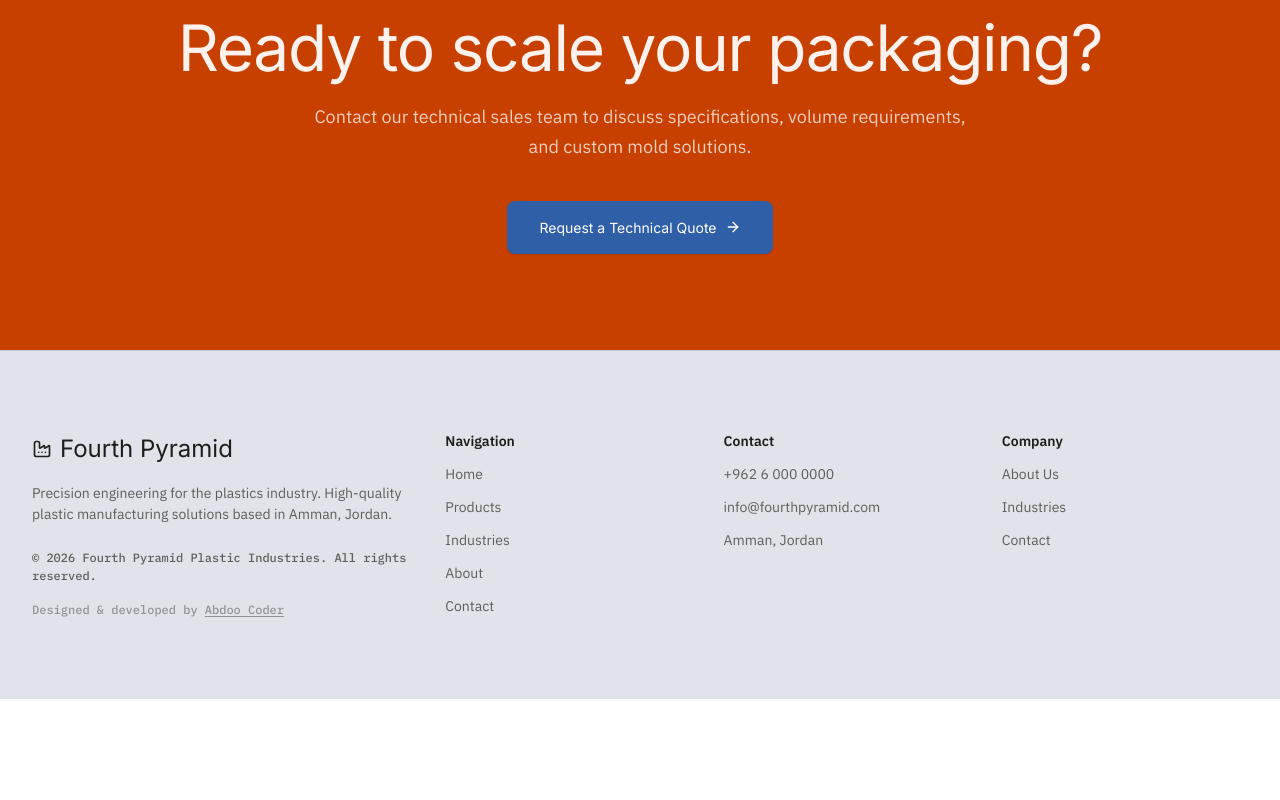
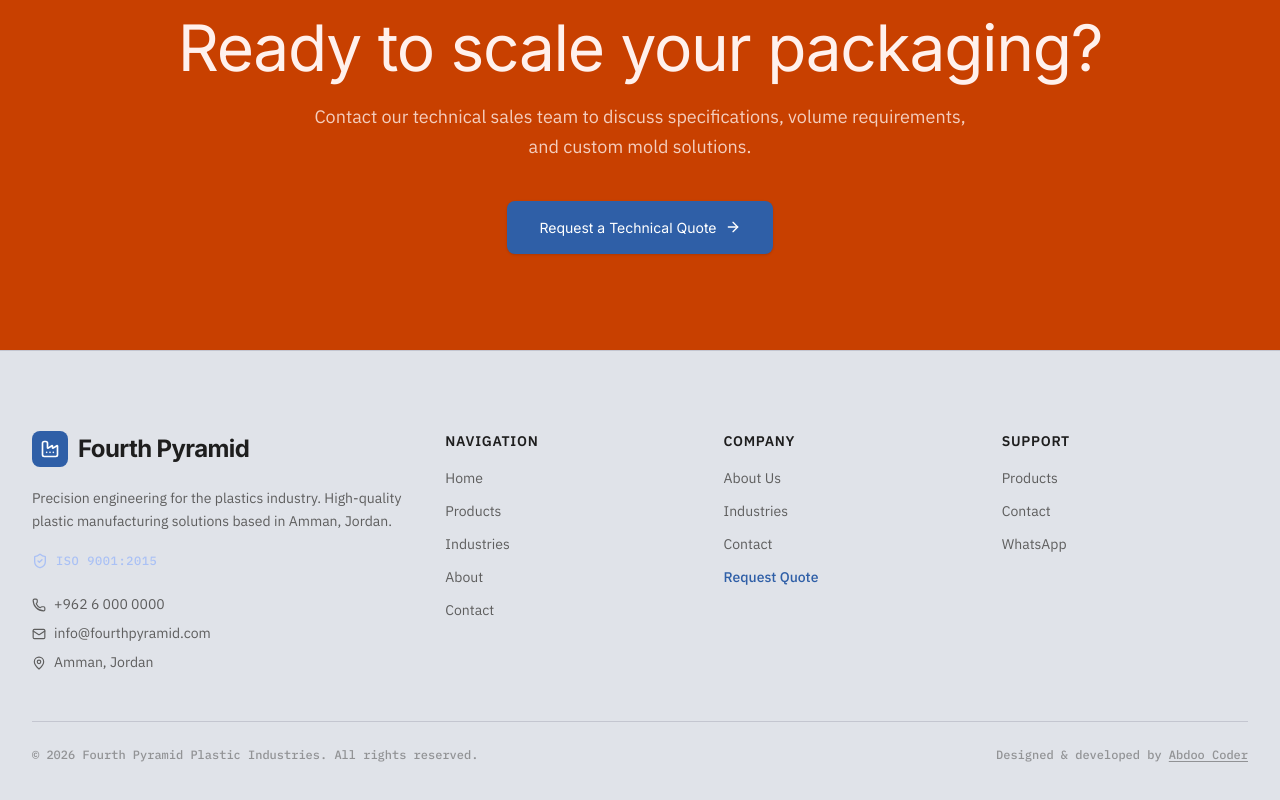
Before and after one commit to Abdoocoder/FourthPyramid, a React (Vite) app: page / in a window 1280 px wide. Shown: the part 1968-2768 px from the top of the page. Before the commit the page ends 2667 px from the top, so only its background shows below. Built offline with nearby package versions, Linux system fonts and the light colour scheme; no server answers.

Commit message:
feat: enhanced footer with back-to-top, trust signals, and better hierarchy

```diff
--- a/src/components/layout/Footer.tsx
+++ b/src/components/layout/Footer.tsx
@@ -1,23 +1,100 @@
 import { Link } from "react-router-dom";
 import { useTranslation } from "react-i18next";
-import { Factory } from "lucide-react";
+import { Factory, Phone, Mail, MapPin, ArrowUp, ShieldCheck } from "lucide-react";
 import { navLinks, siteConfig } from "../../lib/constants";
+
+function BackToTop() {
+  return (
+    <button
+      onClick={() => window.scrollTo({ top: 0, behavior: "smooth" })}
+      aria-label="Back to top"
+      className="fixed bottom-6 right-6 z-40 w-11 h-11 bg-primary text-on-primary rounded-full flex items-center justify-center shadow-lg hover:bg-primary-container hover:text-on-primary-container transition-colors duration-200"
+    >
+      <ArrowUp className="w-5 h-5" />
+    </button>
+  );
+}
 
 export function Footer() {
   const { t } = useTranslation();
 
   return (
-    <footer className="bg-surface-container-highest border-t border-outline-variant w-full py-section-gap">
-      <div className="grid grid-cols-1 md:grid-cols-12 gap-gutter px-margin-mobile md:px-margin-desktop max-w-container-max mx-auto">
-        <div className="md:col-span-4 flex flex-col gap-4">
-          <Link to="/" aria-label="Home" className="flex items-center gap-2 text-on-surface">
-            <Factory className="w-5 h-5" />
-            <span className="font-headline-md text-headline-md">{siteConfig.name}</span>
+    <>
+      <BackToTop />
+      <footer className="bg-surface-container-highest border-t border-outline-variant w-full">
+        <div className="max-w-container-max mx-auto px-margin-mobile md:px-margin-desktop py-section-gap">
+          <div className="grid grid-cols-1 md:grid-cols-12 gap-10 md:gap-gutter">
+            <div className="md:col-span-4 flex flex-col gap-5">
+              <Link to="/" aria-label="Home" className="flex items-center gap-2.5 text-on-surface">
+                <div className="w-9 h-9 bg-primary rounded-lg flex items-center justify-center">
+                  <Factory className="w-5 h-5 text-on-primary" />
+                </div>
+                <span className="font-headline-md text-headline-md font-bold tracking-tight">{siteConfig.name}</span>
               </Link>
-          <p className="font-body-sm text-body-sm text-on-surface-variant max-w-sm">
+              <p className="font-body-sm text-body-sm text-on-surface-variant leading-relaxed">
                 {t("footer.description")}
               </p>
-          <p className="font-data-mono text-data-mono text-on-surface-variant mt-2">
+              <div className="flex items-center gap-2 text-primary-fixed-dim">
+                <ShieldCheck className="w-4 h-4" />
+                <span className="font-data-mono text-data-mono text-[11px] uppercase tracking-wider">{t("common.isoBadge")}</span>
+              </div>
+              <div className="flex flex-col gap-2 mt-1">
+                <a href={`tel:${siteConfig.phone}`} className="flex items-center gap-2 font-body-sm text-body-sm text-on-surface-variant hover:text-primary transition-colors w-fit">
+                  <Phone className="w-3.5 h-3.5" />
+                  {siteConfig.phone}
+                </a>
+                <a href={`mailto:${siteConfig.email}`} className="flex items-center gap-2 font-body-sm text-body-sm text-on-surface-variant hover:text-primary transition-colors w-fit">
+                  <Mail className="w-3.5 h-3.5" />
+                  {siteConfig.email}
+                </a>
+                <span className="flex items-center gap-2 font-body-sm text-body-sm text-on-surface-variant">
+                  <MapPin className="w-3.5 h-3.5 flex-shrink-0" />
+                  {siteConfig.address}
+                </span>
+              </div>
+            </div>
+
+            <div className="md:col-span-8 grid grid-cols-2 md:grid-cols-3 gap-8">
+              <nav aria-label={t("footer.navigation")} className="flex flex-col gap-4">
+                <h3 className="font-body-sm text-body-sm font-semibold text-on-surface uppercase tracking-wider">{t("footer.navigation")}</h3>
+                <div className="flex flex-col gap-3">
+                  {navLinks.map((link) => (
+                    <Link
+                      key={link.href}
+                      to={link.href}
+                      className="font-body-sm text-body-sm text-on-surface-variant hover:text-primary transition-colors duration-150 w-fit"
+                    >
+                      {t(`nav.${link.label.toLowerCase()}`)}
+                    </Link>
+                  ))}
+                </div>
+              </nav>
+
+              <nav aria-label={t("footer.company")} className="flex flex-col gap-4">
+                <h3 className="font-body-sm text-body-sm font-semibold text-on-surface uppercase tracking-wider">{t("footer.company")}</h3>
+                <div className="flex flex-col gap-3">
+                  <Link to="/about" className="font-body-sm text-body-sm text-on-surface-variant hover:text-primary transition-colors w-fit">{t("footer.aboutUs")}</Link>
+                  <Link to="/industries" className="font-body-sm text-body-sm text-on-surface-variant hover:text-primary transition-colors w-fit">{t("footer.industries")}</Link>
+                  <Link to="/contact" className="font-body-sm text-body-sm text-on-surface-variant hover:text-primary transition-colors w-fit">{t("footer.contactUs")}</Link>
+                  <Link to="/request-quote" className="font-body-sm text-body-sm text-primary font-medium hover:text-primary-fixed-dim transition-colors w-fit">{t("nav.requestQuote")}</Link>
+                </div>
+              </nav>
+
+              <div className="flex flex-col gap-4">
+                <h3 className="font-body-sm text-body-sm font-semibold text-on-surface uppercase tracking-wider">{t("footer.support")}</h3>
+                <div className="flex flex-col gap-3">
+                  <Link to="/products" className="font-body-sm text-body-sm text-on-surface-variant hover:text-primary transition-colors w-fit">{t("nav.products")}</Link>
+                  <Link to="/contact" className="font-body-sm text-body-sm text-on-surface-variant hover:text-primary transition-colors w-fit">{t("nav.contact")}</Link>
+                  <a href={`https://wa.me/${siteConfig.whatsapp.replace(/[^0-9]/g, "")}`} target="_blank" rel="noopener noreferrer" className="font-body-sm text-body-sm text-on-surface-variant hover:text-primary transition-colors w-fit">
+                    WhatsApp
+                  </a>
+                </div>
+              </div>
+            </div>
+          </div>
+
+          <div className="mt-12 pt-6 border-t border-outline-variant flex flex-col md:flex-row items-center justify-between gap-4">
+            <p className="font-data-mono text-data-mono text-on-surface-variant/60 text-[11px] text-center md:text-left">
               {siteConfig.copyright}
             </p>
             <p className="font-data-mono text-data-mono text-on-surface-variant/60 text-[11px]">
@@ -27,37 +104,8 @@ export function Footer() {
               </a>
             </p>
           </div>
-        <div className="md:col-span-8 grid grid-cols-2 md:grid-cols-3 gap-8">
-          <nav aria-label={t("footer.navigation")} className="flex flex-col gap-3">
-            <h3 className="font-body-sm text-body-sm font-semibold text-on-surface">{t("footer.navigation")}</h3>
-            {navLinks.map((link) => (
-              <Link
-                key={link.href}
-                to={link.href}
-                className="font-body-sm text-body-sm text-on-surface-variant hover:text-primary transition-colors duration-150 underline-offset-4 hover:underline"
-              >
-                {t(`nav.${link.label.toLowerCase()}`)}
-              </Link>
-            ))}
-          </nav>
-          <div className="flex flex-col gap-3">
-            <h3 className="font-body-sm text-body-sm font-semibold text-on-surface">{t("footer.contact")}</h3>
-            <a href={`tel:${siteConfig.phone}`} className="font-body-sm text-body-sm text-on-surface-variant hover:text-primary transition-colors">
-              {siteConfig.phone}
-            </a>
-            <a href={`mailto:${siteConfig.email}`} className="font-body-sm text-body-sm text-on-surface-variant hover:text-primary transition-colors">
-              {siteConfig.email}
-            </a>
-            <span className="font-body-sm text-body-sm text-on-surface-variant">{siteConfig.address}</span>
-          </div>
-          <nav aria-label={t("footer.company")} className="flex flex-col gap-3">
-            <h3 className="font-body-sm text-body-sm font-semibold text-on-surface">{t("footer.company")}</h3>
-            <Link to="/about" className="font-body-sm text-body-sm text-on-surface-variant hover:text-primary transition-colors underline-offset-4 hover:underline">{t("footer.aboutUs")}</Link>
-            <Link to="/industries" className="font-body-sm text-body-sm text-on-surface-variant hover:text-primary transition-colors underline-offset-4 hover:underline">{t("footer.industries")}</Link>
-            <Link to="/contact" className="font-body-sm text-body-sm text-on-surface-variant hover:text-primary transition-colors underline-offset-4 hover:underline">{t("footer.contactUs")}</Link>
-          </nav>
-        </div>
         </div>
       </footer>
+    </>
   );
 }
--- a/src/i18n/locales/ar.json
+++ b/src/i18n/locales/ar.json
@@ -19,6 +19,7 @@
     "aboutUs": "عن الشركة",
     "industries": "القطاعات",
     "contactUs": "اتصل بنا",
+    "support": "الدعم",
     "designedBy": "تصميم وتطوير بواسطة"
   },
   "home": {
--- a/src/i18n/locales/en.json
+++ b/src/i18n/locales/en.json
@@ -19,6 +19,7 @@
     "aboutUs": "About Us",
     "industries": "Industries",
     "contactUs": "Contact",
+    "support": "Support",
     "designedBy": "Designed & developed by"
   },
   "home": {
```
Lines whose indentation alone changed are shown as unchanged.
